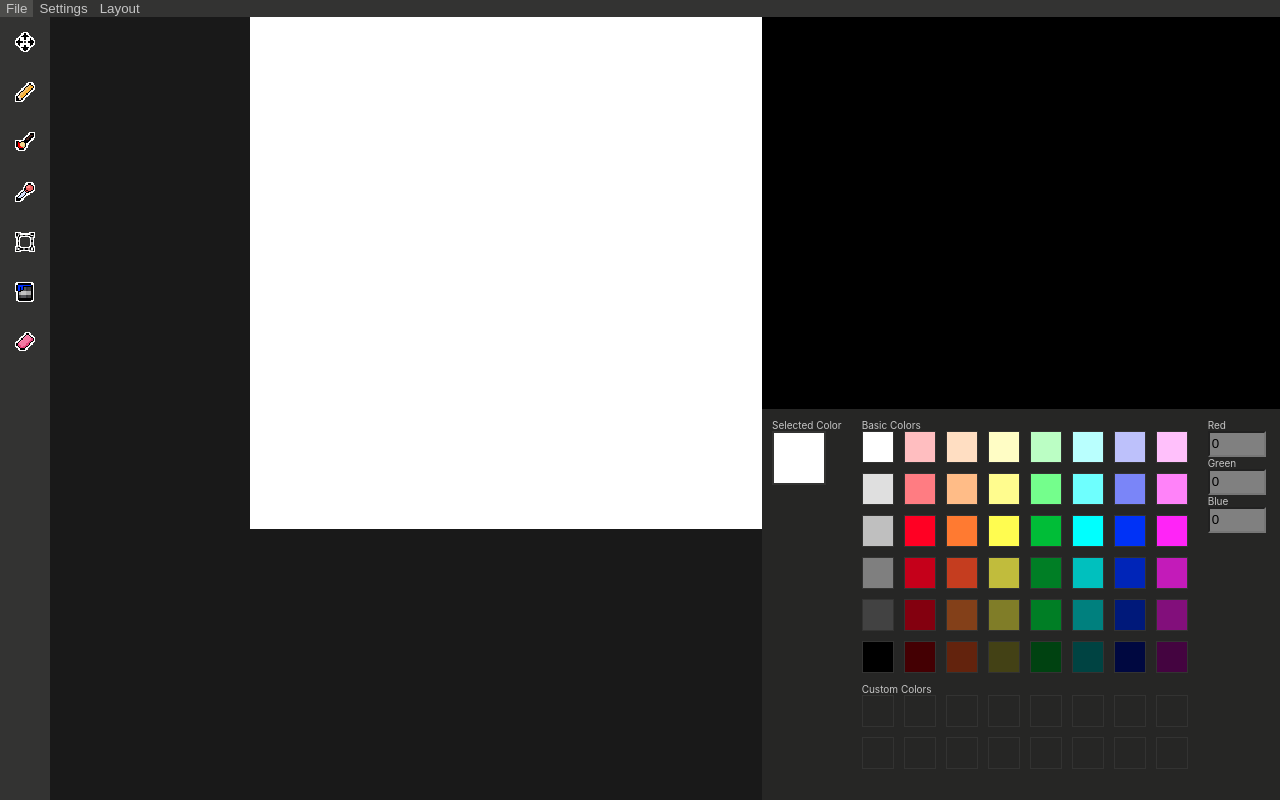
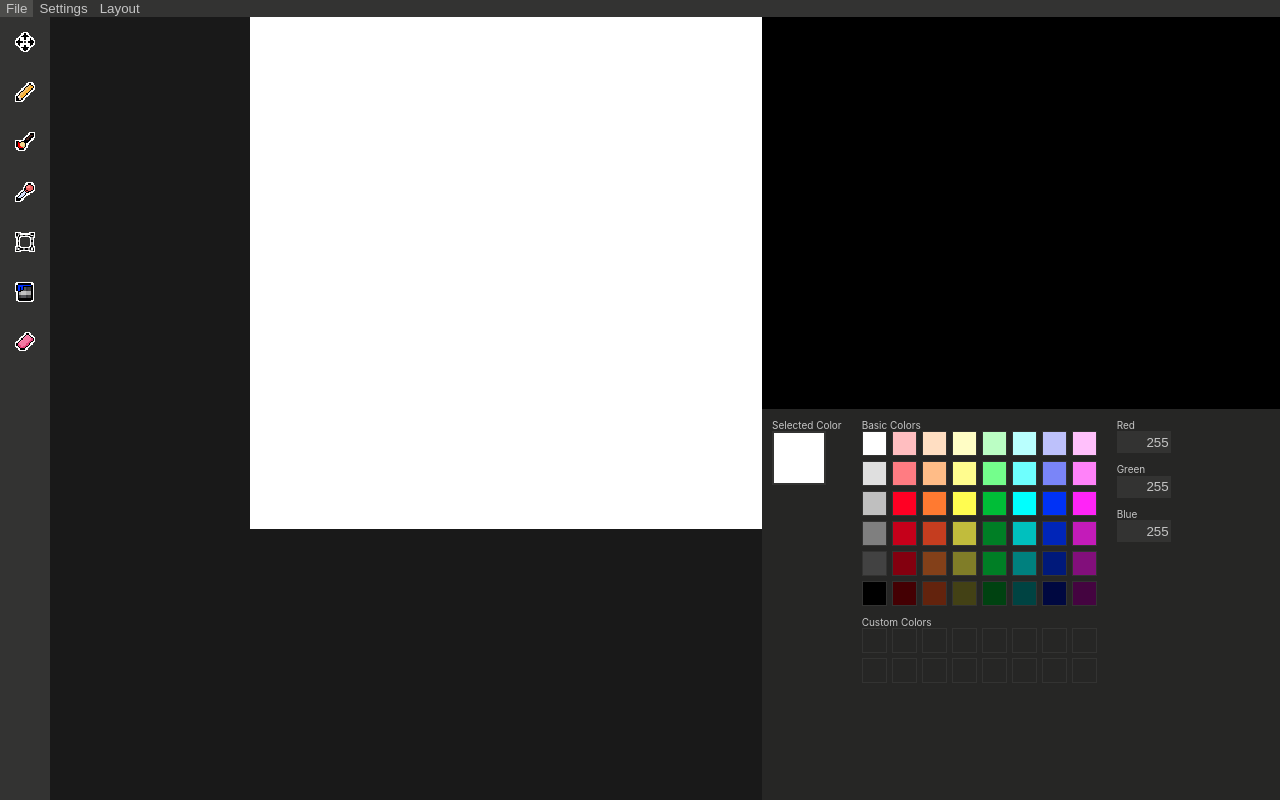
Before and after one commit to larseriktf/skineditor, a React (Create React App) app in the folder skindojo/: page / in a window 1280 px wide. Built offline with nearby package versions, Linux system fonts and the light colour scheme.

Commit message:
Minor adjustments to color component

```diff
--- a/skindojo/src/components/Colorpicker.tsx
+++ b/skindojo/src/components/Colorpicker.tsx
@@ -11,7 +11,7 @@ interface IRGB {
 }
 
 export const Colorpicker = ({ setColor }: IProps) => {
-  const [RGB, setRGB] = useState({ R: 0, G: 0, B: 0 })
+  const [RGB, setRGB] = useState({ R: 255, G: 255, B: 255 })
 
   const numberToHex = (n: number) => {
     const hex = n.toString(16)
--- a/skindojo/src/style/components/_color.scss
+++ b/skindojo/src/style/components/_color.scss
@@ -1,5 +1,5 @@
-$gap: 10px;
-$picker-size: 32px;
+$gap: 5px;
+$picker-size: 25px;
 
 .color {
     grid-area: color;
@@ -65,8 +65,12 @@ $picker-size: 32px;
     padding: 10px;
 
     input {
-        background: gray;
         width: 50px;
         height: 20px;
+        background: $primary;
+        border: none;
+        color: darken($secondary, 10%);
+        direction: rtl;
+        margin-bottom: 10px;
     }
 }
```
